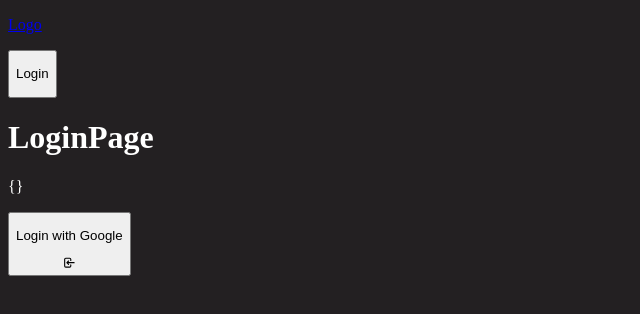
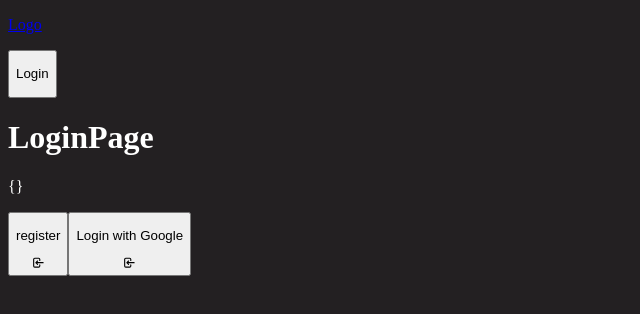
Before and after one commit to SeevProject/webapp, a React (Vite) app: page /auth in a window 1280 px wide. Shown: the top 314 px of the page, without its empty margins (0-640 px from the left). Built offline with nearby package versions, Linux system fonts and the light colour scheme; no server answers.

Commit message:
Add register mutation and button, temporarily

```diff
--- a/src/data/mutations.ts
+++ b/src/data/mutations.ts
@@ -1,13 +1,13 @@
 import { GoogleAuthProvider, signInWithPopup, signOut } from "firebase/auth";
 import { auth } from "../firebase";
 
-export async function tryLogin() {
+async function tryAuth(url: "login" | "register") {
 	// sign in and get token
 	const { user } = await signInWithPopup(auth, new GoogleAuthProvider());
 	const token = await user.getIdToken();
 
 	// send request to login with token
-	const res = await fetch("http://localhost:3000/auth/login", {
+	const res = await fetch(`http://localhost:3000/auth/${url}`, {
 		method: "POST",
 		credentials: "include",
 		headers: {
@@ -20,6 +20,16 @@ export async function tryLogin() {
 
 	const data = await res.json();
 	return data;
+}
+
+// login and register both call auth using different urls
+
+export async function tryLogin() {
+	return tryAuth("login");
+}
+
+export async function tryRegister() {
+	return tryAuth("register");
 }
 
 export async function tryLogout() {
--- a/src/pages/AuthPage.tsx
+++ b/src/pages/AuthPage.tsx
@@ -1,6 +1,6 @@
 import { useMutation, useQuery } from "@tanstack/react-query";
 import { getUserInfo } from "../data/queries";
-import { tryLogin } from "../data/mutations";
+import { tryLogin, tryRegister } from "../data/mutations";
 import { Navigate } from "react-router-dom";
 import { Button } from "../components/Button";
 import { TbLogin } from "react-icons/tb";
@@ -10,6 +10,11 @@ export function AuthPage() {
 	const loginMutation = useMutation({
 		mutationKey: ["login"],
 		mutationFn: tryLogin,
+	});
+
+	const registerMutation = useMutation({
+		mutationKey: ["register"],
+		mutationFn: tryRegister,
 	});
 
 	// get user info from server
@@ -36,6 +41,11 @@ export function AuthPage() {
 				<>
 					<p>{JSON.stringify(userInfoQuery.error)}</p>
 					<Button
+						title="register"
+						icon={<TbLogin />}
+						handleClick={() => registerMutation.mutate()}
+					/>
+					<Button
 						title="Login with Google"
 						icon={<TbLogin />}
 						handleClick={() => loginMutation.mutate()}
```
